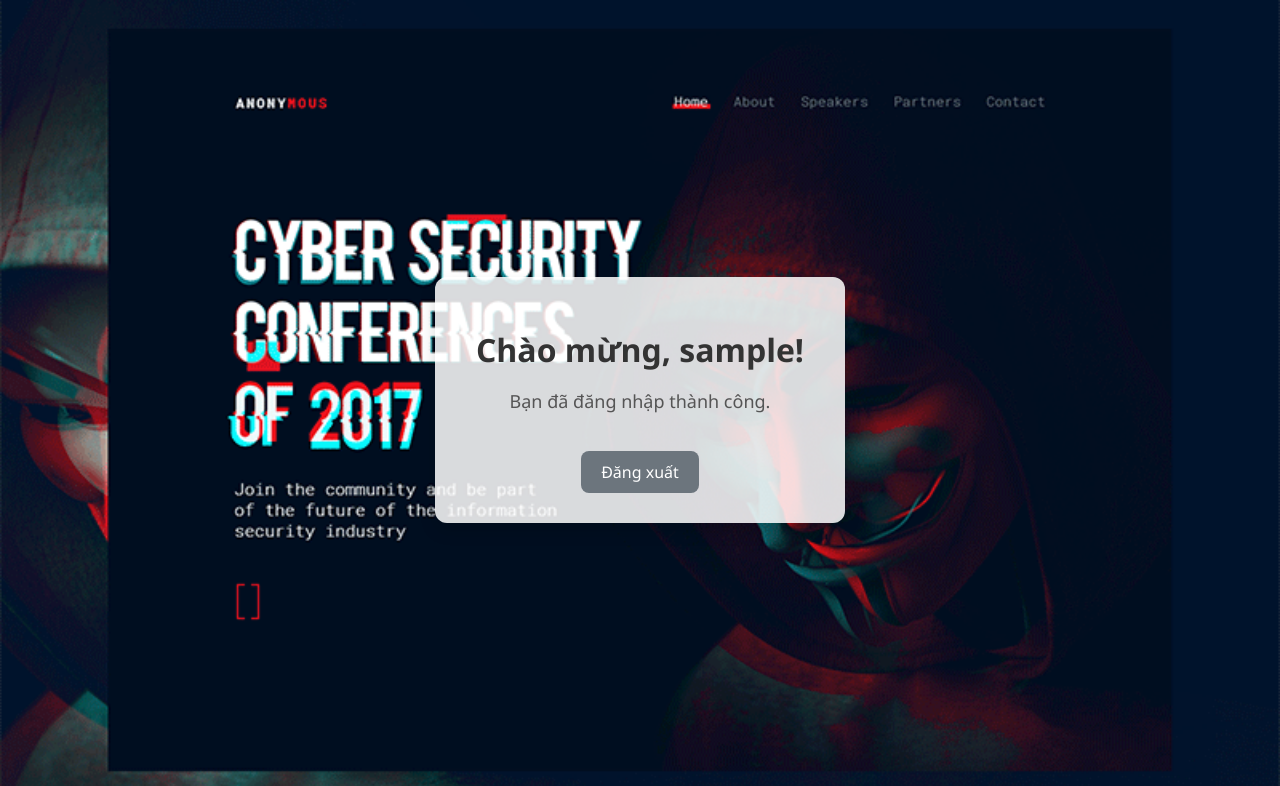
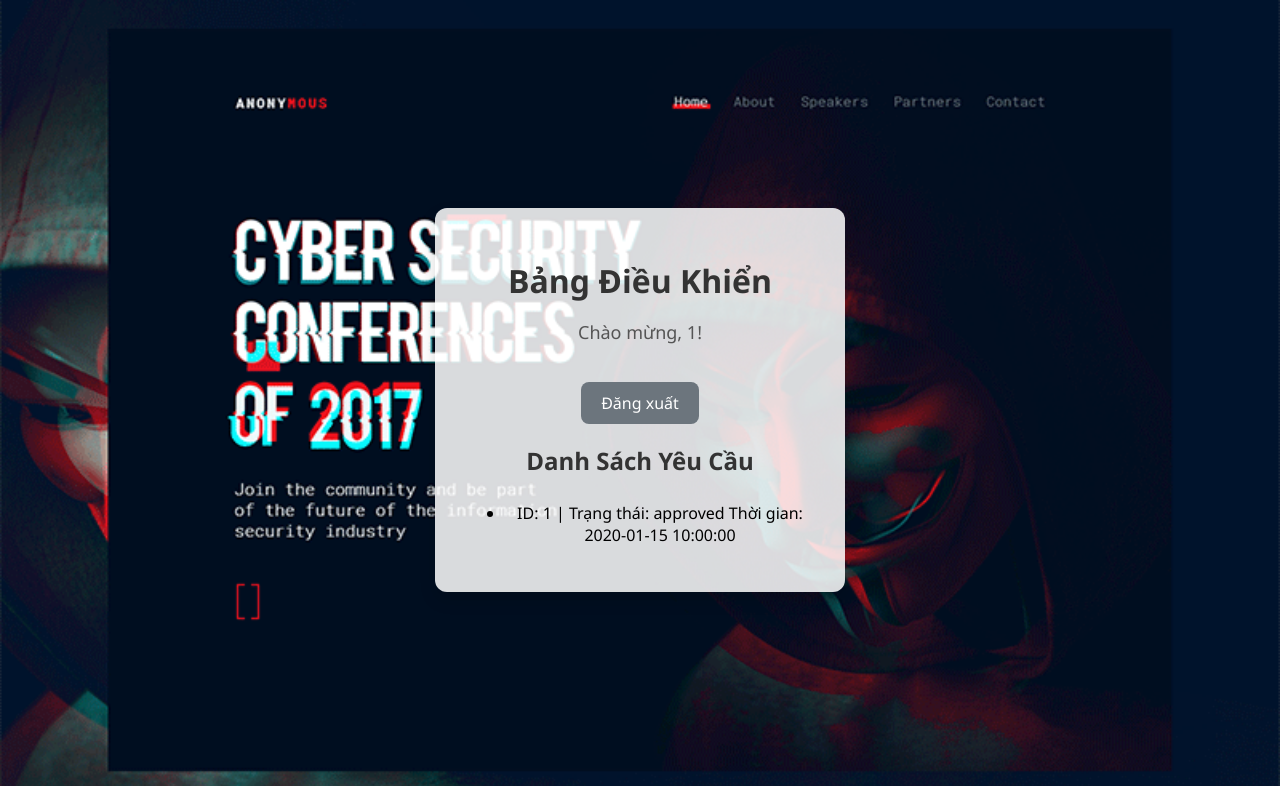
Before and after one commit to Bossgaming2k8/web, a Flask app: template templates/dashboard.html in a window 1280 px wide. Shown: the top 786 px of the page. Run offline with Flask 3, Linux system fonts and the light colour scheme; the visitor is signed in with stand-in values (Sample User, id 1); the template is opened without the code that fills it: most values are stand-ins (such as "Sample title", 1, 10 or a date in 2020).

Commit message:
Update dashboard.html

```diff
--- a/templates/dashboard.html
+++ b/templates/dashboard.html
@@ -3,14 +3,55 @@
 <head>
     <meta charset="UTF-8">
     <meta name="viewport" content="width=device-width, initial-scale=1.0">
-    <title>Dashboard</title>
+    <title>Bảng Điều Khiển</title>
     <link rel="stylesheet" href="{{ url_for('static', filename='style.css') }}">
 </head>
 <body>
     <div class="dashboard-container">
-        <h1>Chào mừng, {{ username }}!</h1>
-        <p>Bạn đã đăng nhập thành công.</p>
+        <h1>Bảng Điều Khiển</h1>
+        <p>Chào mừng, {{ current_user.id }}!</p>
         <a href="{{ url_for('logout') }}" class="logout-link">Đăng xuất</a>
+
+        <div class="requests-list">
+            <h2>Danh Sách Yêu Cầu</h2>
+            {% if requests %}
+            <ul>
+            {% for req in requests %}
+                <li class="request-item {% if req['status'] == 'approved' %}approved{% else %}pending{% endif %}">
+                    <span class="request-info">ID: {{ req['id'] }} | Trạng thái: {{ req['status'] }}</span>
+                    <span class="request-time">Thời gian: {{ req['created_at'].strftime('%Y-%m-%d %H:%M:%S') }}</span>
+                    {% if req['status'] == 'pending' %}
+                        <button onclick="approveRequest({{ req['id'] }})">Duyệt</button>
+                    {% endif %}
+                </li>
+            {% endfor %}
+            </ul>
+            {% else %}
+            <p>Không có yêu cầu nào.</p>
+            {% endif %}
+        </div>
     </div>
+
+    <script>
+        function approveRequest(requestId) {
+            fetch(`/api/approve/${requestId}`, {
+                method: 'POST',
+                headers: {
+                    'Content-Type': 'application/json'
+                }
+            }).then(response => {
+                if (response.ok) {
+                    return response.json();
+                }
+                throw new Error('Network response was not ok.');
+            }).then(data => {
+                alert(data.message);
+                window.location.reload();
+            }).catch(error => {
+                console.error('There was a problem with the fetch operation:', error);
+                alert('Có lỗi xảy ra khi duyệt yêu cầu.');
+            });
+        }
+    </script>
 </body>
 </html>
```
